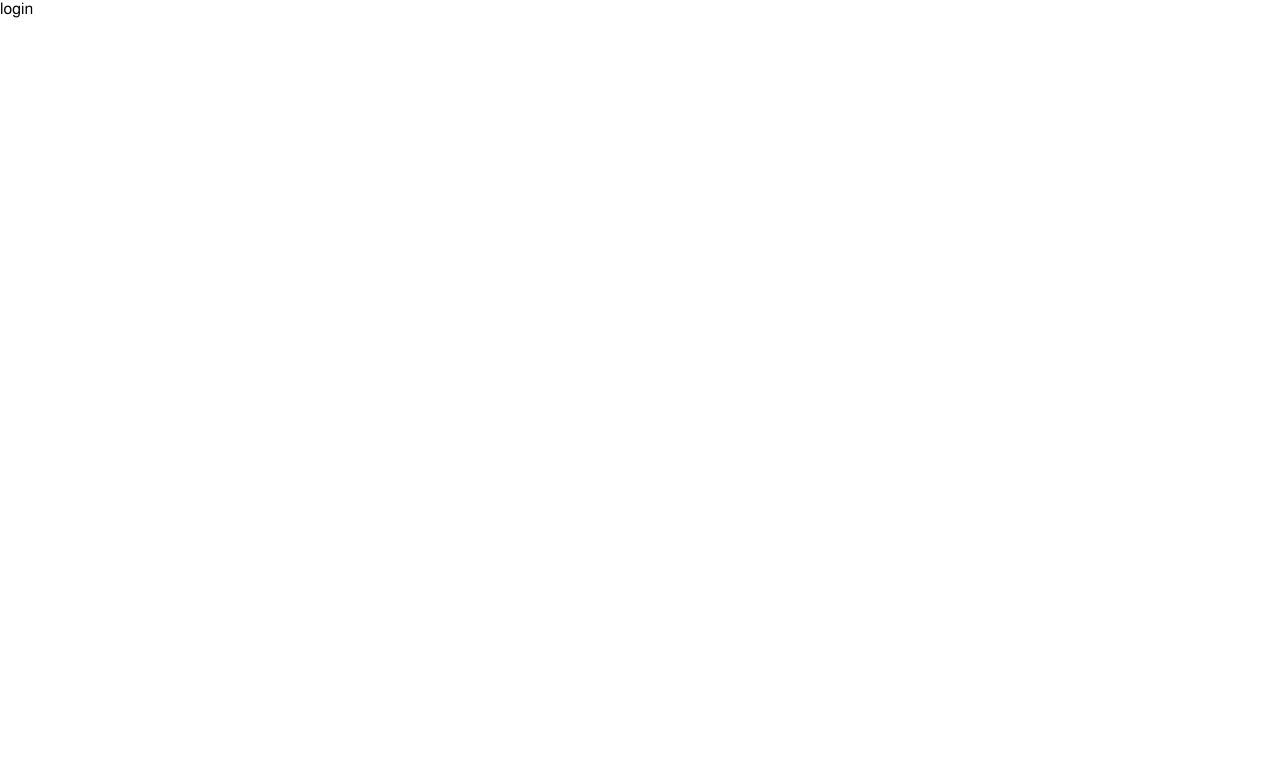
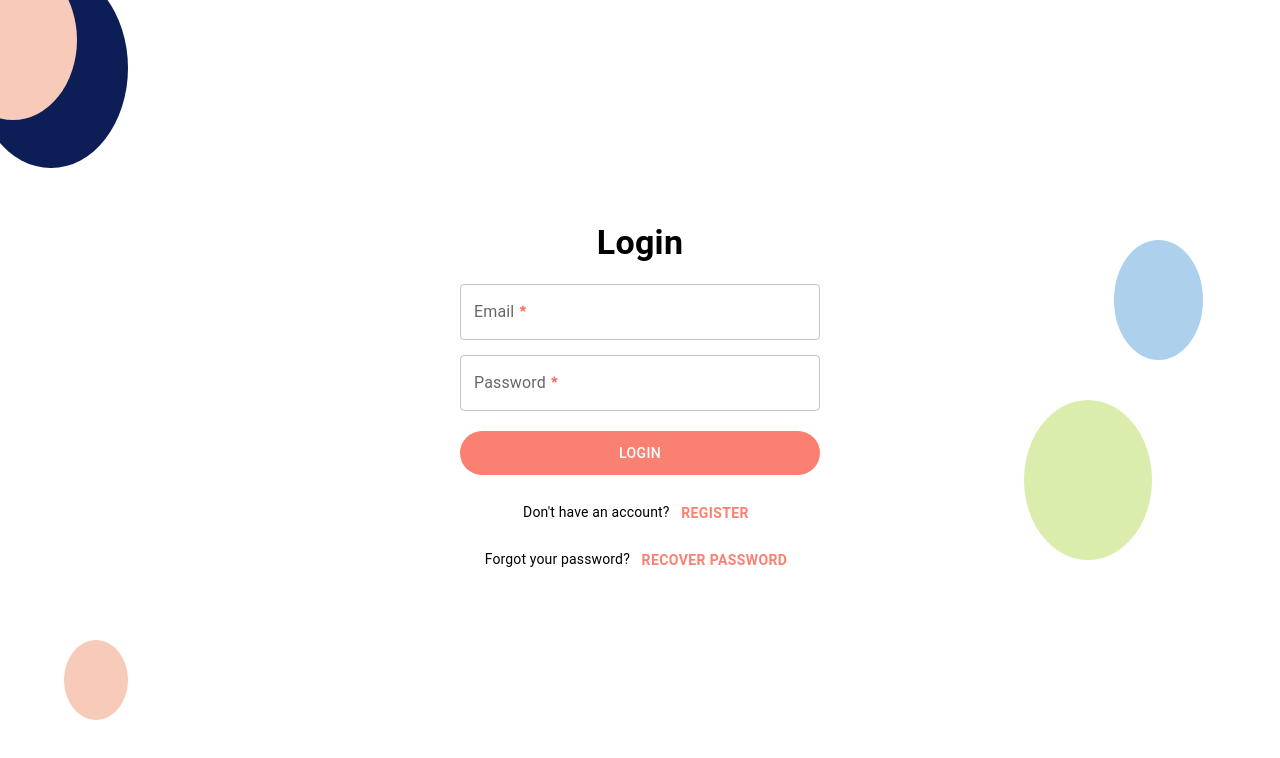
Before and after one commit to Leen-odeh3/Aura, a React (Vite) app in the folder Aura-client/: page /login in a window 1280 px wide. Shown: the top 758 px of the page. Built offline with nearby package versions, Linux system fonts and the light colour scheme.

Commit message:
LoginPage Complete design

```diff
--- a/Aura-client/src/Pages/Auth/Login/Login.tsx
+++ b/Aura-client/src/Pages/Auth/Login/Login.tsx
@@ -1,10 +1,149 @@
+import { TextField, Button, Box, Typography } from '@mui/material';
+import { useNavigate } from 'react-router-dom';
 
 const Login = () => {
+
+  const navigate = useNavigate();
+
+
   return (
-    <div>
-      login
-    </div>
-  )
-}
+    <Box
+      sx={{
+        display: 'flex',
+        flexDirection: 'column',
+        alignItems: 'center',
+        justifyContent: 'center',
+        height: '100vh',
+        padding: '20px',
+        width: '400px',
+        margin: "auto"
+      }}
+    >
+      <Typography variant="h4" sx={{ marginBottom: '20px', fontWeight: 'bold' }}>
+        Login
+      </Typography>
 
-export default Login
+
+      <form style={{ width: '100%' }}>
+        <TextField
+          label="Email"
+          name="email"
+          type="email"
+          fullWidth
+          required
+          sx={{ marginBottom: '15px' }}
+        />
+        <TextField
+          label="Password"
+          name="password"
+          type="password"
+          fullWidth
+          required
+          sx={{ marginBottom: '20px' }}
+        />
+        <Button
+          type="submit"
+          fullWidth
+          sx={{
+            padding: '10px',
+            backgroundColor: '#fa8072',
+            color: 'white',
+            borderRadius: '25px',
+            '&:hover': {
+              backgroundColor: '#f76c5e',
+            },
+          }}
+        >
+          Login
+        </Button>
+      </form>
+
+      <Box sx={{ marginTop: '20px' }}>
+        <Typography variant="body2" sx={{ textAlign: 'center' }}>
+          Don't have an account?{' '}
+          <Button
+            onClick={() => navigate('/register')}
+            sx={{ color: '#fa8072', fontWeight: 'bold' }}
+          >
+            Register
+          </Button>
+        </Typography>
+        <Typography variant="body2" sx={{ textAlign: 'center', marginTop: '10px' }}>
+          Forgot your password?{' '}
+          <Button
+            onClick={() => navigate('/forgot-pass')}
+            sx={{ color: '#fa8072', fontWeight: 'bold' }}
+          >
+            Recover Password
+          </Button>
+        </Typography>
+      </Box>
+      <Box
+        sx={{
+          position: "absolute",
+          height: "25%",
+          width: "12%",
+          top: "calc(36% - 40%)",
+          right: "90%",
+          backgroundColor: "#0d1e57",
+          overflow: "hidden",
+          borderRadius: "50%",
+        }}
+      ></Box>
+      <Box
+        sx={{
+          position: "absolute",
+          height: "20%",
+          width: "10%",
+          top: "calc(40% - 45%)",
+          right: "94%",
+          backgroundColor: "#f7caba",
+          overflow: "hidden",
+          borderRadius: "50%",
+        }}
+      ></Box>
+      <Box
+        sx={{
+          position: "absolute",
+          height: "10%",
+          width: "5%",
+          top: "calc(100% - 20%)",
+          right: "90%",
+          backgroundColor: "#f7caba",
+          overflow: "hidden",
+          borderRadius: "50%",
+        }}
+      ></Box>
+
+      <Box
+        sx={{
+          position: "absolute",
+          height: "20%",
+          width: "10%",
+          top: "calc(100% - 50%)",
+          right: "10%",
+          backgroundColor: "#daedad",
+          overflow: "hidden",
+          borderRadius: "50%",
+        }}
+      ></Box>
+
+      <Box
+        sx={{
+          position: "absolute",
+          height: "15%",
+          width: "7%",
+          top: "calc(100% - 70%)",
+          left: "87%",
+          backgroundColor: "#add0ed",
+          overflow: "hidden",
+          borderRadius: "50%",
+        }}
+      ></Box>
+
+
+    </Box>
+  );
+};
+
+export default Login;
```
